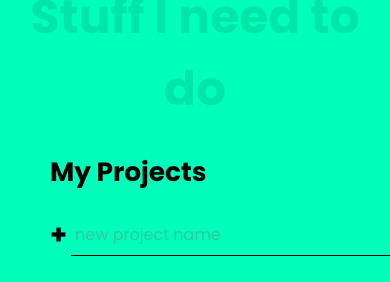
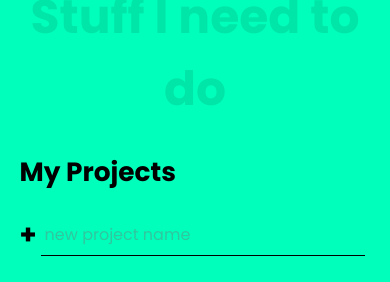
Before and after one commit to Kalmesh-ms/todo, a website built with webpack: page dist/index.html in a window 390 px wide. Built offline with Linux system fonts and the light colour scheme.

Commit message:
use flexbox

```diff
--- a/src/css/style.css
+++ b/src/css/style.css
@@ -11,6 +11,7 @@
 
 *{
     font-family: var(--font-fam);
+    box-sizing: border-box;
 }
 
 body{
@@ -18,27 +19,27 @@ body{
     box-sizing: border-box;
     margin: 0;
     background-color: var(--bg-color);
-    display: grid;
-
-    grid:
-        "header header header header" auto
-        "...... lists  active ......" auto /
-        1fr minmax(100px , 300px) minmax(250px , 500px) 1fr;
+    display: flex;
+    flex-direction: column;
     column-gap: 50px;
 }
 
+#wrapper{
+    display: flex;
+    gap: 20px;
+}
+
+.all-tasks{
+    margin-right: 20px;
+}
+
 .title{
-    grid-area: header;
     text-align: center;
     font-size: calc(8vw + 1rem);
     font-weight: 900;
     color: rgba(0, 0, 0, 0.1);
     margin: -0.4em 0 0.1em;
 
-}
-
-.all-tasks{
-    grid-area: lists;
 }
 
 .task-list{
@@ -59,6 +60,7 @@ body{
 
 form{
     display: flex;
+    box-sizing: border-box;
 }
 
 .btn{
@@ -136,7 +138,6 @@ form{
 .todo-list{
     --spacer : 2rem;
 
-    grid-area: active;
     background: white;
     color: black;
 }
@@ -253,16 +254,20 @@ form{
 
 @media screen and (max-width : 860px){
     body{
-        display: grid;
+        display: flex;
+        flex-direction: column;
+        max-width: 90%;
+        margin: 0 auto;
+        box-sizing: border-box;
+    }
 
-        grid:
-            "header header header"
-            "...... lists  ......" auto
-            "...... active ......" auto /
-            1fr minmax(250px , 500px) 1fr;
+    #wrapper{
+        display: flex;
+        flex-direction: column;
+        gap: 20px;
     }
 
     .all-tasks{
-        margin: 0 0 20px 0;
+        margin-bottom: 20px;
     }
 }
--- a/src/index.js
+++ b/src/index.js
@@ -103,8 +103,8 @@ function render() {
     clearElement(listsContainer)
     renderList();
     const selectedList = lists.find(list => list.id === selectedListId)
-    if (selectedListId == null ){
-        listDisplayContainer.style.display = "none"
+    if (selectedList == null ){
+        listDisplayContainer.style.display = "none";
     }else {
         listDisplayContainer.style.display = ""
         listTitleElement.innerText = selectedList.name;
@@ -153,8 +153,4 @@ function clearElement(element){
      }
 }
 
-
-
-render()
-
-localStorage.clear();
+render();
```
Also changed, not shown: dist/bundle.js, dist/index.html.
